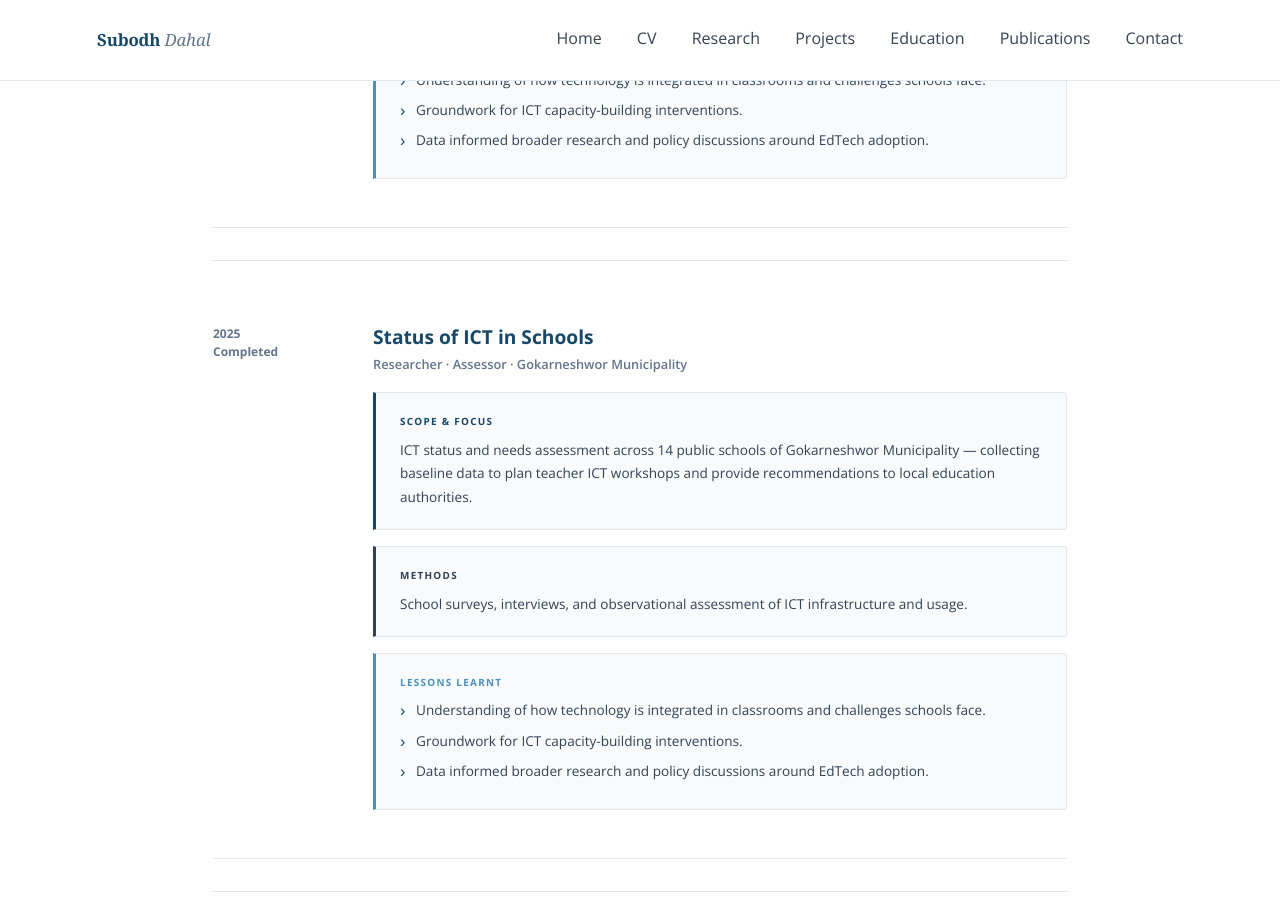
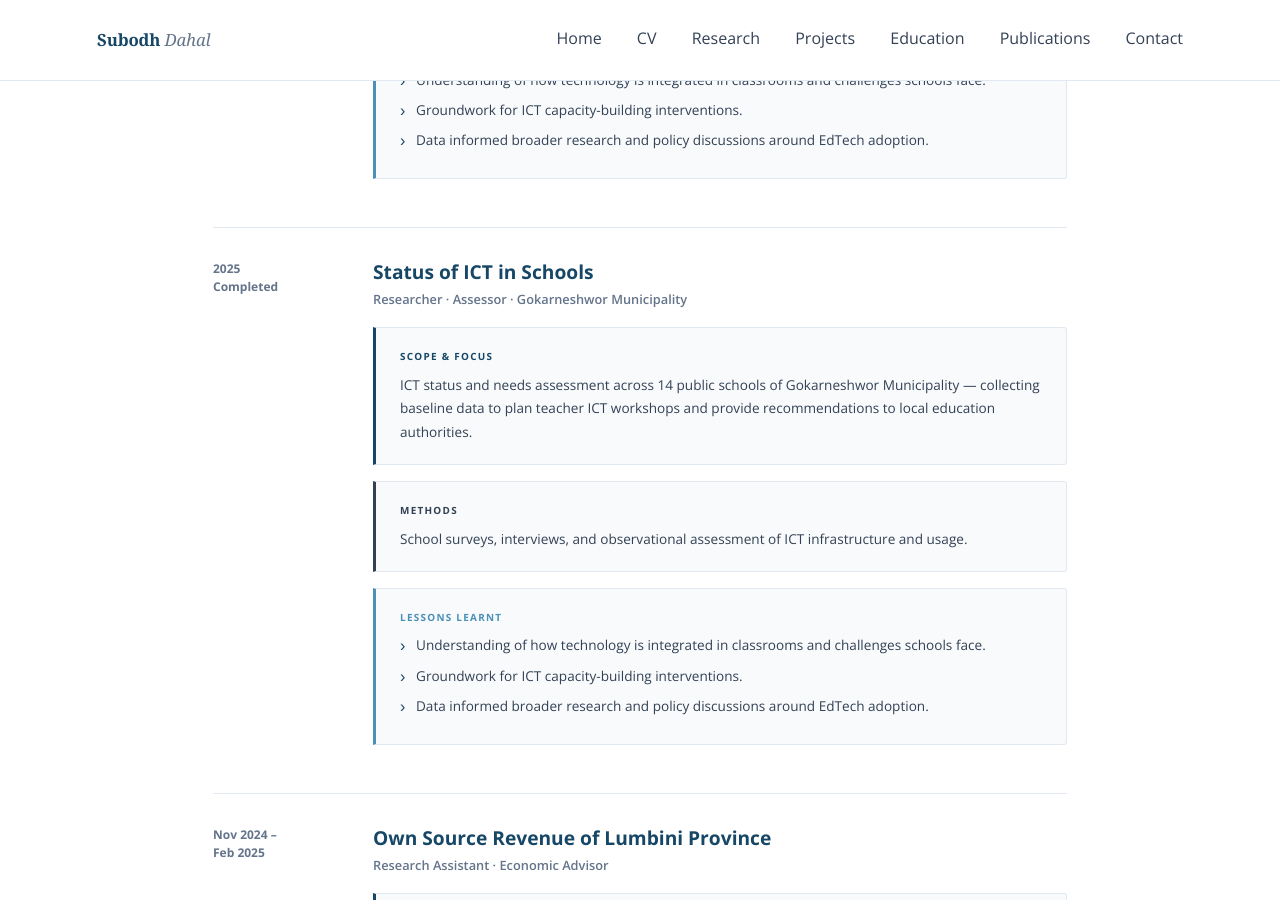
Before and after one commit to dahalsubodh/dahalsubodh.github.io, a Jekyll site: the page built from projects.md, in a window 1280 px wide and 900 px high, scrolled down 673 px. Built offline with Jekyll 4.4.1, drawn with Linux system fonts in a browser that asks for light colours.

Commit message:
Update projects.md

```diff
--- a/projects.md
+++ b/projects.md
@@ -12,7 +12,6 @@ layout: default
 <p style="color: var(--color-text-muted); font-size:0.97rem; max-width:100%; margin-bottom:2rem; line-height:1.8;">
 A record of research, assessment, and consultancy projects spanning educational technology, academic integrity, and development policy.
 </p>
-
 
 <!-- ================= PROJECT 1 ================= -->
 <div class="edu-entry">
@@ -39,8 +38,6 @@ A record of research, assessment, and consultancy projects spanning educational
   </div>
 </div>
 
-<hr class="divider">
-
 <!-- ================= PROJECT 2 ================= -->
 <div class="edu-entry">
   <div class="edu-year">2025<br>Completed</div>
@@ -65,8 +62,6 @@ A record of research, assessment, and consultancy projects spanning educational
     </div>
   </div>
 </div>
-
-<hr class="divider">
 
 <!-- ================= PROJECT 3 ================= -->
 <div class="edu-entry">
@@ -93,8 +88,6 @@ A record of research, assessment, and consultancy projects spanning educational
   </div>
 </div>
 
-<hr class="divider">
-
 <!-- ================= PROJECT 4 ================= -->
 <div class="edu-entry">
   <div class="edu-year">2025<br>M.A. Thesis</div>
@@ -119,8 +112,6 @@ A record of research, assessment, and consultancy projects spanning educational
   </div>
 </div>
 
-<hr class="divider">
-
 <!-- ================= PROJECT 5 ================= -->
 <div class="edu-entry">
   <div class="edu-year">2025<br>M.A. Project</div>
```
